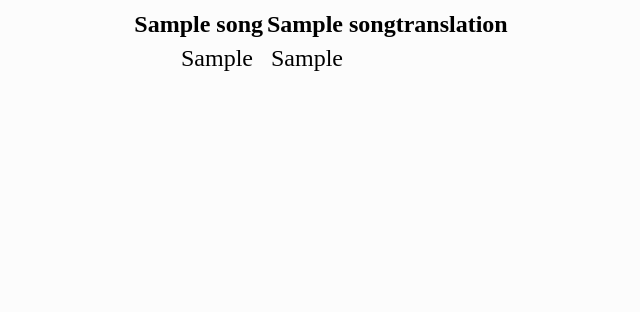
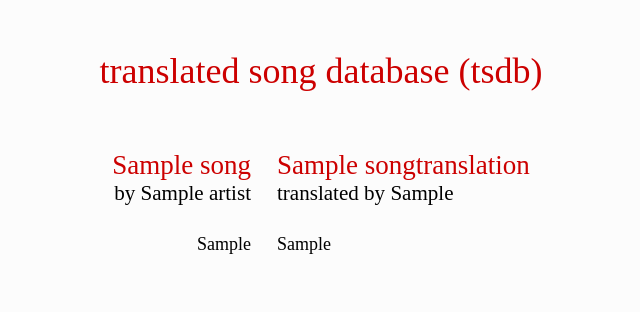
Before and after one commit to neynt/tsdb, a Django app: page /ts/1 in a window 1280 px wide. Shown: the top 312 px of the page, without its empty margins (319-959 px from the left). Run offline with Django 3.2, Linux system fonts and the light colour scheme; tables that the repository leaves empty hold one stand-in row (values such as "Sample post").

Commit message:
nice formatting, links from index to songs and translations

```diff
--- a/tsdb/static/tsdb/style.css
+++ b/tsdb/static/tsdb/style.css
@@ -1,11 +1,31 @@
+* {
+  margin: 0;
+  padding: 0;
+}
+
 body {
   background: #fcfcfc;
   font-family: 'Crimson Text', serif;
-  font-size: 24px;
+  font-size: 18px;
+  overflow-y: scroll;
 }
 
-div.content {
+div.wrap {
   text-align: center;
+  margin: 50px;
+}
+
+h1, h2, h3, h4, h5, h6 {
+  font-weight: normal;
+}
+
+a {
+  color: #c00;
+  text-decoration: none;
+  outline: 0;
+}
+a:hover {
+  color: #f24;
 }
 
 table {
@@ -13,7 +33,7 @@ table {
 }
 
 td {
-  padding: 4px 5px;
+  padding: 6px 12px;
   vertical-align: top;
   text-align: left;
 }
--- a/tsdb/templates/tsdb/base.html
+++ b/tsdb/templates/tsdb/base.html
@@ -9,8 +9,15 @@
   <title>tsdb</title>
 </head>
 <body>
+  <div class="top">
+    <div class="wrap">
+      <h1><a href="{% url 'tsdb:index' %}">translated song database (tsdb)</a></h1>
+    </div>
+  </div>
   <div class="content">
-  {% block content %}
-  {% endblock %}
+    <div class="wrap">
+      {% block content %}
+      {% endblock %}
+    </div>
   </div>
 </body>
--- a/tsdb/templates/tsdb/song_and_translation.html
+++ b/tsdb/templates/tsdb/song_and_translation.html
@@ -1,15 +1,27 @@
 {% extends "tsdb/base.html" %}
 {% block content %}
 
+{{ song_video | safe }}
+
 <table class="dual">
   <tr>
-    <th>{{ song.title }}</th>
-    <th>{{ translation.title }}</th>
+    <td>
+      <h2><a href="{% url 'tsdb:song' song.id %}">{{ song.title }}</a></h2>
+      <h3>by {{ song.artist.name }}</h3>
+    </td>
+    <td>
+      <h2><a href="{% url 'tsdb:translation' translation.id %}">{{ translation.title }}</a></h2>
+      <h3>translated by {{ translation.translator }}</h3>
+    </td>
+  </tr>
+  <tr> {# There might be a more elegant way to add the space. #}
+    <td></td>
+    <td></td>
   </tr>
   {% for orig_line, trans_line in lines %}
   <tr>
-    <td>{{ orig_line }}&nbsp;</td>
-    <td>{{ trans_line }}&nbsp;</td>
+    <td>{{ orig_line }}</td>
+    <td>{{ trans_line }}</td>
   </tr>
   {% endfor %}
 </table>
--- a/tsdb/urls.py
+++ b/tsdb/urls.py
@@ -9,5 +9,5 @@ urlpatterns = patterns('',
     # e.g. /t/69
     url(r'^t/(?P<translation_id>\d+)$', views.translation, name='translation'),
     # e.g. /ts/69
-    url(r'^ts/(?P<translation_id>\d+)$', views.song_and_translation, name='song and translation'),
+    url(r'^ts/(?P<translation_id>\d+)$', views.song_and_translation, name='song_and_translation'),
 )
--- a/tsdb/views.py
+++ b/tsdb/views.py
@@ -5,7 +5,11 @@ from tsdb.models import Song, SongTranslation
 def song(request, song_id):
     song = get_object_or_404(Song, pk=song_id)
     lines = song.lyrics.split('\n')
-    context = {'song': song, 'lines': lines}
+    translations = song.songtranslation_set.all()
+    context = {'song': song, 'lines': lines, 'translations': translations}
+    if 'youtube' in song.video_url:
+        yt_id = song.video_url.split('=')[-1]
+        context['song_video'] = '<iframe width="560" height="315" src="//www.youtube.com/embed/%s" frameborder="0" allowfullscreen></iframe>' % (yt_id)
     return render(request, 'tsdb/song.html', context)
 
 def translation(request, translation_id):
@@ -13,6 +17,9 @@ def translation(request, translation_id):
     song = translation.orig
     lines = translation.lyrics.split('\n');
     context = {'translation': translation, 'song': song, 'lines': lines}
+    if 'youtube' in translation.video_url:
+        yt_id = translation.video_url.split('=')[-1]
+        context['song_video'] = '<iframe width="560" height="315" src="//www.youtube.com/embed/%s" frameborder="0" allowfullscreen></iframe>' % (yt_id)
     return render(request, 'tsdb/translation.html', context)
 
 def song_and_translation(request, translation_id):
@@ -20,6 +27,9 @@ def song_and_translation(request, translation_id):
     song = translation.orig
     lines = zip(song.lyrics.split('\n'), translation.lyrics.split('\n'))
     context = {'translation': translation, 'song': song, 'lines': lines}
+    if 'youtube' in translation.video_url:
+        yt_id = translation.video_url.split('=')[-1]
+        context['song_video'] = '<iframe width="560" height="315" src="//www.youtube.com/embed/%s" frameborder="0" allowfullscreen></iframe>' % (yt_id)
     return render(request, 'tsdb/song_and_translation.html', context)
 
 def index(request):
--- a/tsdb_site/urls.py
+++ b/tsdb_site/urls.py
@@ -7,5 +7,5 @@ urlpatterns = patterns('',
     # url(r'^blog/', include('blog.urls')),
 
     url(r'^admin/', include(admin.site.urls)),
-    url(r'^', include('tsdb.urls')),
+    url(r'^', include('tsdb.urls', namespace="tsdb")),
 )
```
Also changed, not shown: tsdb/templates/tsdb/index.html (+5 -4 lines), tsdb/templates/tsdb/song.html (+12 -3 lines), tsdb/templates/tsdb/translation.html (+7 -4 lines).
